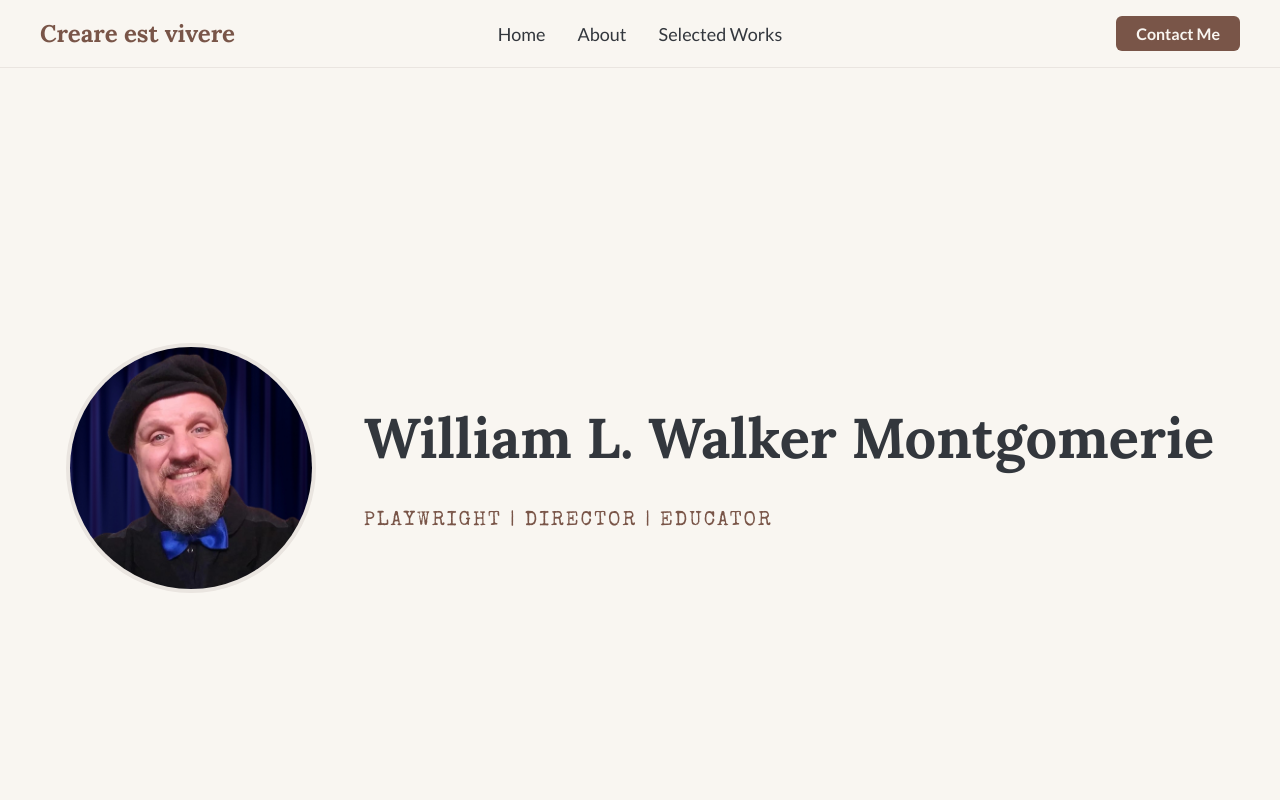
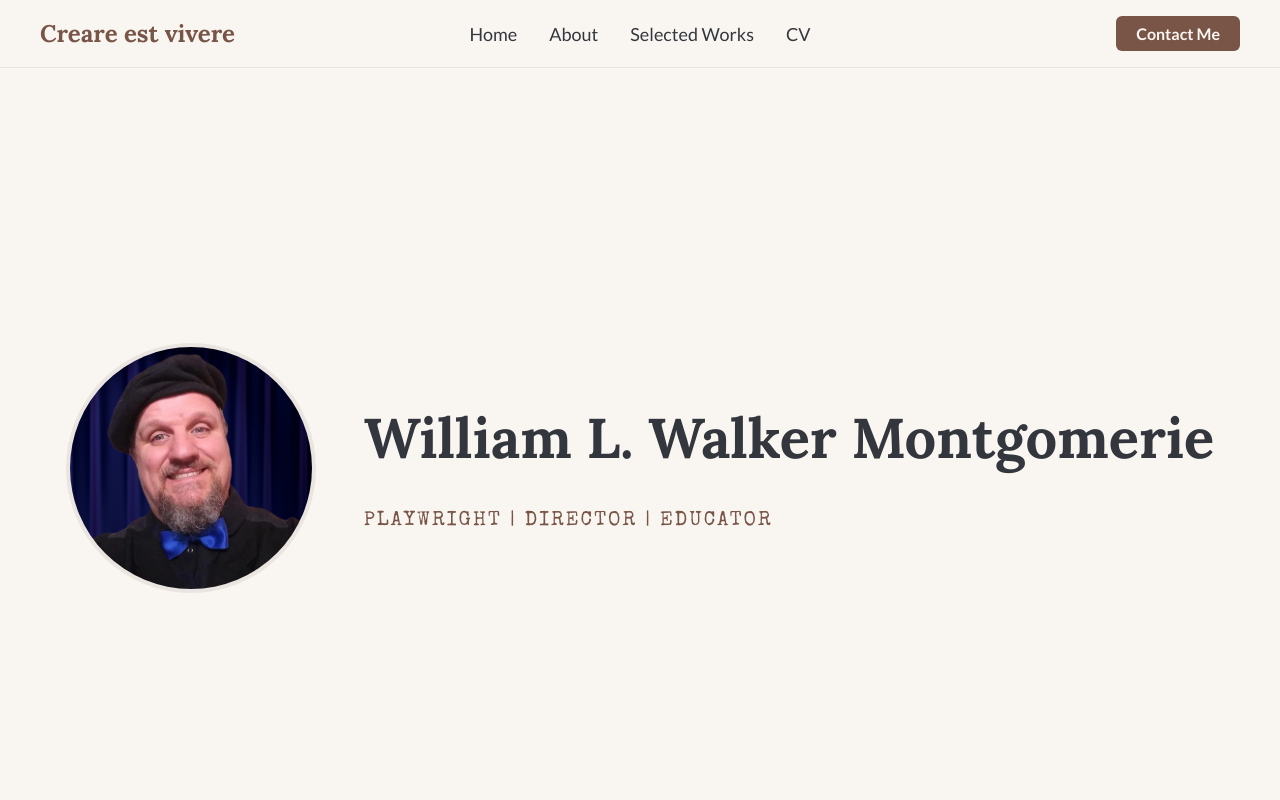
Before and after one commit to PupRiku/will-walker-website, a Next.js app: page / in a window 1280 px wide. Shown: the top 800 px of the page. Built offline with nearby package versions, Linux system fonts and the light colour scheme.

Commit message:
Add CV link to header

```diff
--- a/src/components/Header.tsx
+++ b/src/components/Header.tsx
@@ -32,6 +32,9 @@ export default function Header() {
           </li>
           <li>
             <Link href="/#plays">Selected Works</Link>
+          </li>
+          <li>
+            <Link href="/cv">CV</Link>
           </li>
         </ul>
         <div className={styles.actions}>
@@ -91,6 +94,9 @@ export default function Header() {
         <Link href="/#plays" onClick={closeMenu}>
           Selected Works
         </Link>
+        <Link href="/cv" onClick={closeMenu}>
+          CV
+        </Link>
         <Link href="/#contact" onClick={closeMenu}>
           Contact Me
         </Link>
```
